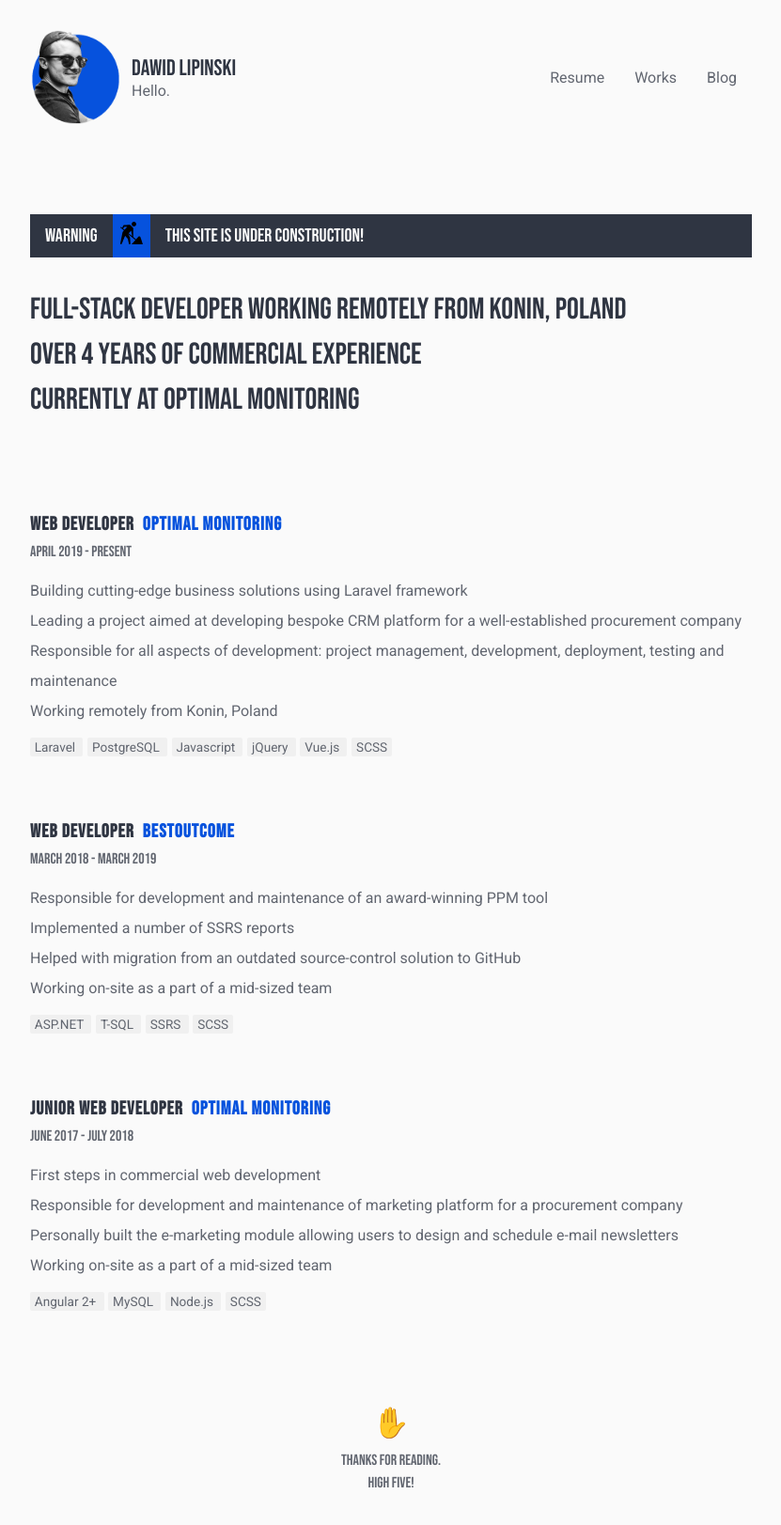
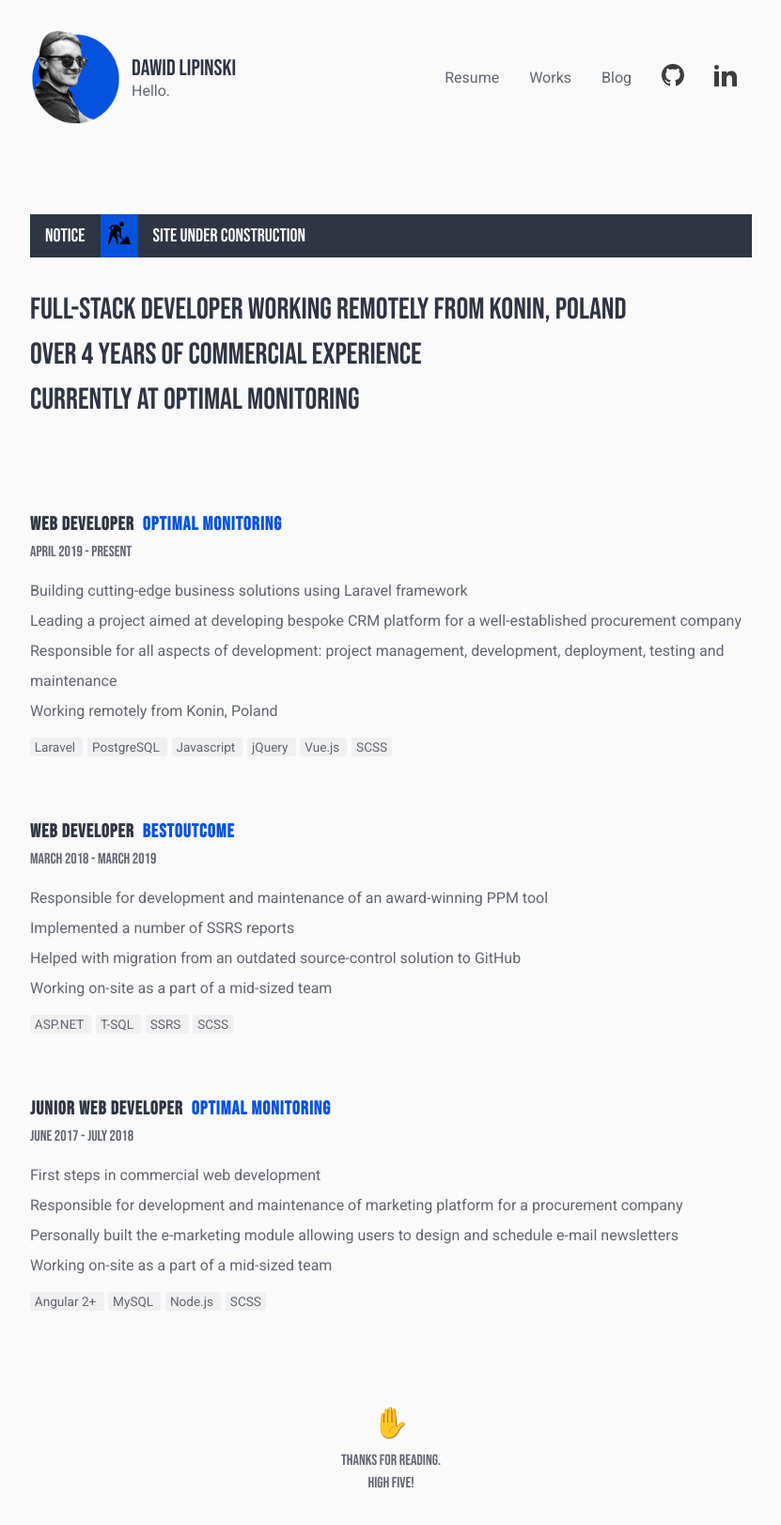
Before and after one commit to dawidlipinski/dawidlipinski.github.io, a Jekyll site: the page built from index.md, in a window 1280 px wide. Shown: the whole page at 94% size, without its empty margins (224-1055 px from the left). Built offline with Jekyll 4.4.1, drawn with Linux system fonts in a browser that asks for light colours.

Commit message:
Social links

```diff
--- a/_includes/header.html
+++ b/_includes/header.html
@@ -17,6 +17,16 @@
             <li class="header__nav__button">
                 <a class="header__nav__button__link" href="">Blog</a>
             </li>
+            <li class="header__nav__button">
+                <a class="header__nav__button__link" href="https://github.com/dawidlipinski">
+                    <img class="" src="{{ "/assets/icons/github.svg" | relative_url }}">
+                </a>
+            </li>
+            <li class="header__nav__button">
+                <a class="header__nav__button__link" href="https://www.linkedin.com/in/lip3k">
+                    <img class="" src="{{ "/assets/icons/linkedin.svg" | relative_url }}">
+                </a>
+            </li>
             <li class="header__nav__button mobile-menu-toggle">
                 <img class="header__nav__hamburger" src="{{ "/assets/icons/hamburger.svg" | relative_url }}">
             </li>
--- a/_layouts/default.html
+++ b/_layouts/default.html
@@ -13,12 +13,12 @@
         {% include header.html %}
           <div class="wip">
               <div class="container">
-                  Warning
+                  Notice
                   <span class="wip__icon">
                         <img src="{{ "/assets/icons/wip.svg" | relative_url }}" alt="">
                   </span>
                   <p>
-                      This site is under construction!
+                      Site under construction
                   </p>
               </div>
           </div>
--- a/_sass/includes/header.scss
+++ b/_sass/includes/header.scss
@@ -53,9 +53,18 @@
       margin: 0 1rem;
       opacity: 0.75;
 
+      &:hover {
+        .header__nav__button__link {
+          bottom: 2px;
+          border-bottom: 2px solid $color-accent-dark;
+        }
+      }
+
       &__link {
         color: $body-color;
         text-decoration: none;
+        position: relative;
+        border-bottom: 2px solid transparent;
       }
 
     }
```
Also changed, not shown: assets/icons/email.svg (added), assets/icons/github.svg (added), assets/icons/linkedin.svg (added).
